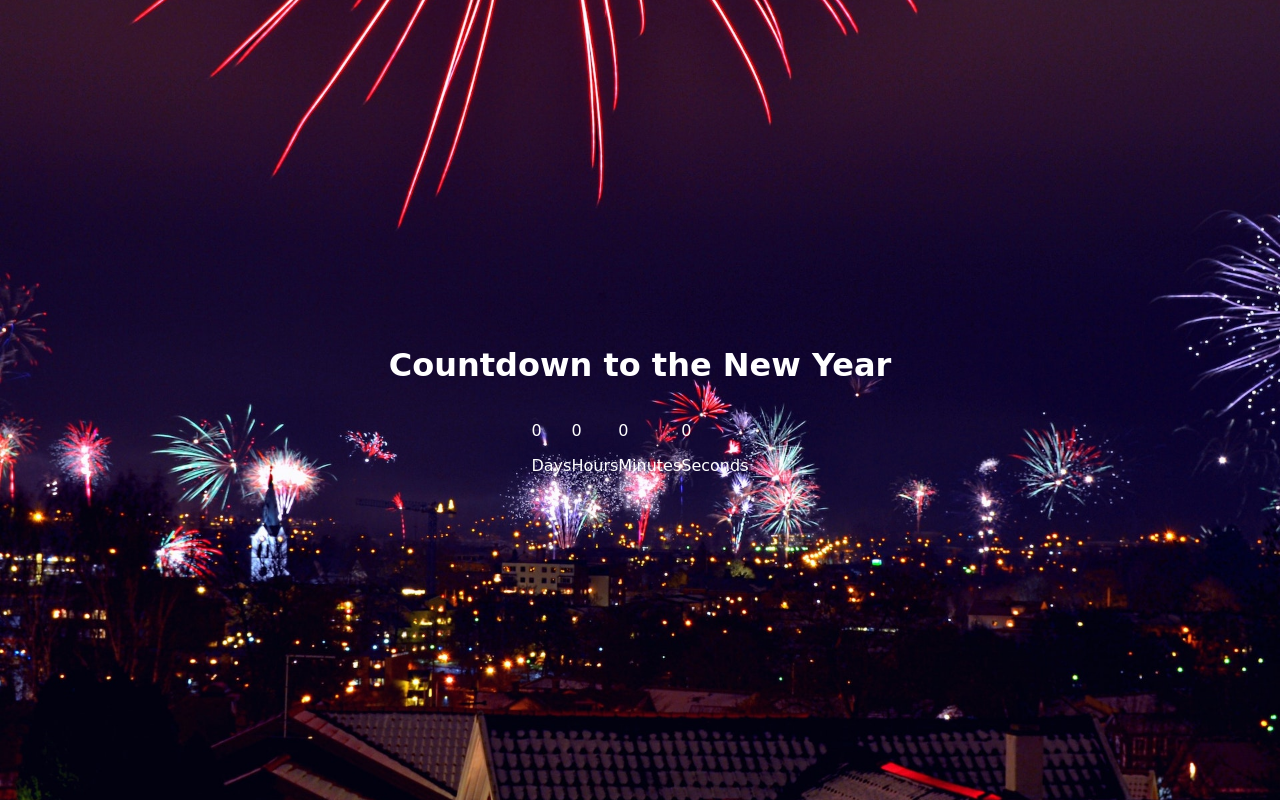
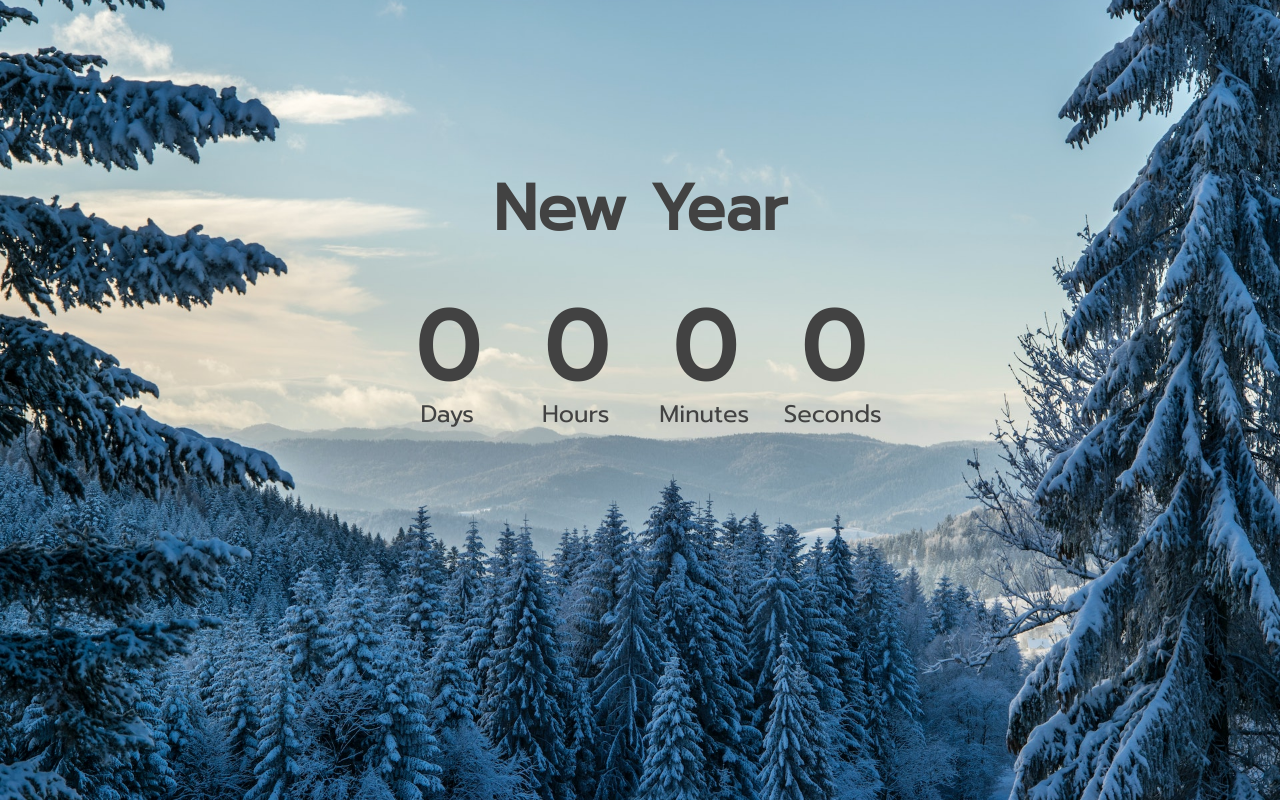
Before and after one commit to Kuurosu/new-year-countdown, a plain HTML site: page index.html in a window 1280 px wide. Drawn offline with Linux system fonts and the light colour scheme; a web font is replaced by a local one.

Commit message:
Replace background image and style text

```diff
--- a/assets/css/style.css
+++ b/assets/css/style.css
@@ -1,23 +1,43 @@
-@import url('https://fonts.googleapis.com/css2?family=Fuzzy+Bubbles&display=swap');
+@import url('https://fonts.googleapis.com/css2?family=Prompt&display=swap');
 
 * {
     box-sizing: border-box;
 }
 
 body {
-    background-image: url('/assets/images/fireworks.jpg');
+    background-image: url('/assets/images/snow.jpg');
     background-size: cover;
+    background-repeat: no-repeat;
     display: flex;
     flex-direction: column;
     align-items: center;
-    justify-content: center;
     min-height: 100vh;
     background-position: center center;
-    font-family: 'Fuzzy Bubbles', cursive;
-    color: white;
+    font-family: 'Prompt', sans-serif;
+    color: rgb(66, 66, 66);
     margin: 0;
+}
+
+h1 {
+    font-size: 4rem;
+    margin-top: 10rem;
+}
+
+.big-text {
+    font-size: 6rem;
+    font-weight: bold;
+    line-height: 1;
+    margin: 0 2rem;
 }
 
 .countdown-container {
     display: flex;
 }
+
+.countdown {
+    text-align: center;
+}
+
+.countdown span {
+    font-size: 1.5rem;
+}
--- a/index.html
+++ b/index.html
@@ -8,22 +8,22 @@
     <title>New Year Countdown</title>
 </head>
 <body>
-    <h1>Countdown to the New Year</h1>
+    <h1>New Year</h1>
 
     <div class="countdown-container">
-        <div class="days">
+        <div class="countdown days">
             <p class="big-text" id="days">0</p>
             <span>Days</span>
         </div>
-        <div class="hours">
+        <div class="countdown hours">
             <p class="big-text" id="hours">0</p>
             <span>Hours</span>
         </div>
-        <div class="minutes">
+        <div class="countdown minutes">
             <p class="big-text" id="minutes">0</p>
             <span>Minutes</span>
         </div>
-        <div class="seconds">
+        <div class="countdown seconds">
             <p class="big-text" id="seconds">0</p>
             <span>Seconds</span>
         </div>
```
Also changed, not shown: assets/images/snow.jpg (added).
